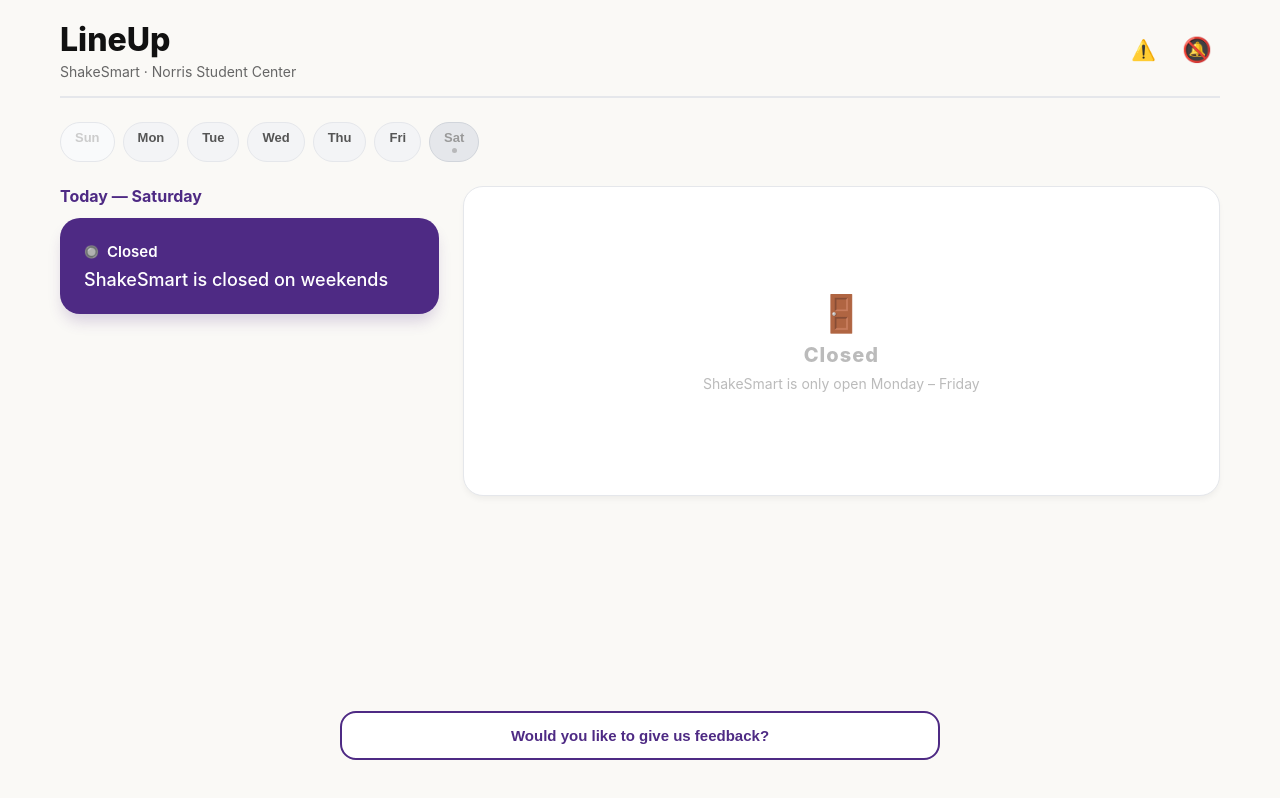
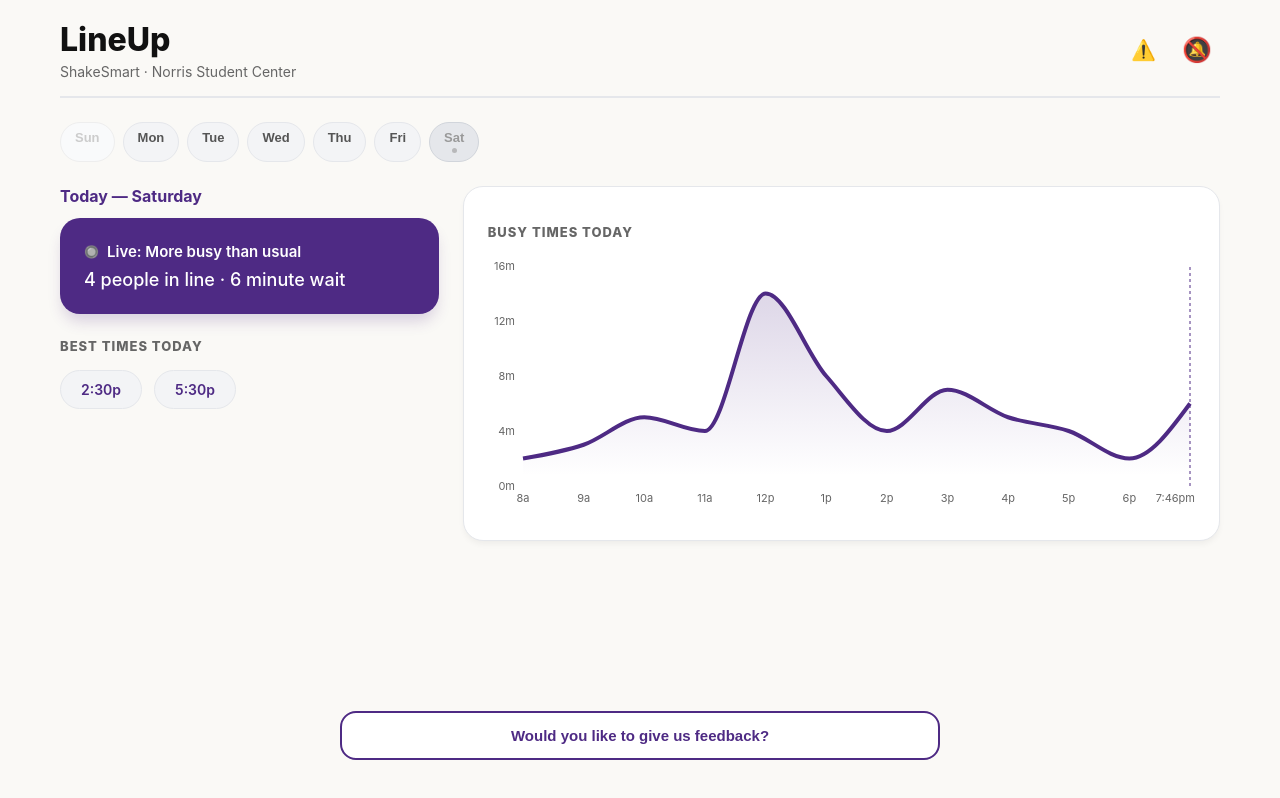
Before and after one commit to Aimee-Darlene-Izere-prog/LineUp, a React (Vite) app: page / in a window 1280 px wide. Built offline with nearby package versions, Linux system fonts and the light colour scheme.

Commit message:
Fixed hours of service

```diff
--- a/src/App.jsx
+++ b/src/App.jsx
@@ -3,26 +3,31 @@
 import './App.css';
 
 const baseHourlyTemplate = [
-  { hour: 9, label: '9a', baseWait: 3 },
-  { hour: 10, label: '10a', baseWait: 5 },
-  { hour: 11, label: '11a', baseWait: 4 },
+  { hour: 8,  label: '8a',  baseWait: 2  },
+  { hour: 9,  label: '9a',  baseWait: 3  },
+  { hour: 10, label: '10a', baseWait: 5  },
+  { hour: 11, label: '11a', baseWait: 4  },
   { hour: 12, label: '12p', baseWait: 14 },
-  { hour: 1, label: '1p', baseWait: 8 },
-  { hour: 2, label: '2p', baseWait: 4 },
-  { hour: 3, label: '3p', baseWait: 7 },
-  { hour: 4, label: '4p', baseWait: 5 },
-  { hour: 5, label: '5p', baseWait: 4 },
+  { hour: 13, label: '1p',  baseWait: 8  },
+  { hour: 14, label: '2p',  baseWait: 4  },
+  { hour: 15, label: '3p',  baseWait: 7  },
+  { hour: 16, label: '4p',  baseWait: 5  },
+  { hour: 17, label: '5p',  baseWait: 4  },
+  { hour: 18, label: '6p',  baseWait: 2  },
 ];
 
-// Historical data per day (index 0 = Sunday)
+const OPEN_HOUR  = 8;   // 8:00 am
+const CLOSE_HOUR = 18;  // 6:00 pm
+
+// Historical data per day (index 0 = Sunday) — 11 hourly slots (8a–6p)
 const historicalDataByDay = {
-  0: [2,3,3,8,5,3,4,3,2],   // Sun
-  1: [3,5,4,14,8,4,7,5,4],  // Mon
-  2: [4,6,5,13,7,4,6,5,3],  // Tue
-  3: [3,4,4,12,6,3,5,4,3],  // Wed
-  4: [4,7,6,15,9,5,8,6,4],  // Thu
-  5: [6,9,8,18,12,7,11,9,6],// Fri
-  6: [4,5,4,10,6,4,5,4,3],  // Sat
+  0: [1,2,3,3,8,5,3,4,3,2,1],   // Sun (closed, unused)
+  1: [2,3,5,4,14,8,4,7,5,4,2],  // Mon
+  2: [2,4,6,5,13,7,4,6,5,3,2],  // Tue
+  3: [2,3,4,4,12,6,3,5,4,3,1],  // Wed
+  4: [2,4,7,6,15,9,5,8,6,4,2],  // Thu
+  5: [3,6,9,8,18,12,7,11,9,6,3],// Fri
+  6: [1,4,5,4,10,6,4,5,4,3,1],  // Sat (closed, unused)
 };
 
 const DAY_NAMES = ['Sunday','Monday','Tuesday','Wednesday','Thursday','Friday','Saturday'];
@@ -53,14 +58,15 @@
     let generatedPoints = [];
 
     if (dayType === 'today') {
+      // Existing logic: solid for past hours, dashed for future
+      // hours in baseHourlyTemplate are now 24h values directly
       let liveCursorInserted = false;
       baseHourlyTemplate.forEach((point) => {
-        const target24Hour = point.hour < 9 ? point.hour + 12 : point.hour;
-        if (!liveCursorInserted && systemHourRaw < target24Hour) {
+        if (!liveCursorInserted && systemHourRaw < point.hour) {
           generatedPoints.push({ time: timeAnchorLabel, wait: liveWaitTime, futureWait: liveWaitTime });
           liveCursorInserted = true;
         }
-        if (systemHourRaw >= target24Hour) {
+        if (systemHourRaw >= point.hour) {
           generatedPoints.push({ time: point.label, wait: point.baseWait, futureWait: null });
         } else {
           generatedPoints.push({ time: point.label, wait: null, futureWait: point.baseWait });
@@ -70,11 +76,13 @@
         generatedPoints.push({ time: timeAnchorLabel, wait: liveWaitTime, futureWait: liveWaitTime });
       }
     } else if (dayType === 'past') {
+      // All solid — historical recorded data
       const historical = historicalDataByDay[dayIndex] || baseHourlyTemplate.map(p => p.baseWait);
       baseHourlyTemplate.forEach((point, i) => {
         generatedPoints.push({ time: point.label, wait: historical[i], futureWait: null });
       });
     } else {
+      // Future — all dashed predictions
       const predicted = historicalDataByDay[dayIndex] || baseHourlyTemplate.map(p => p.baseWait);
       baseHourlyTemplate.forEach((point, i) => {
         generatedPoints.push({ time: point.label, wait: null, futureWait: predicted[i] });
@@ -109,6 +117,7 @@
     }
   }, [liveData.waitTime]);
 
+  // Recompute chart when selected day changes
   useEffect(() => {
     if (selectedDayIndex === null) return;
     const now = new Date();
@@ -124,6 +133,17 @@
     const timeAnchorLabel = `${currentHour}:${minutesString}${ampm}`;
 
     let dayType;
+    // Compare by distance from today in the week
+    const diff = selectedDayIndex - todayIdx;
+    if (selectedDayIndex === todayIdx) {
+      dayType = 'today';
+    } else if (diff < 0 || diff >= 5) {
+      // Past: earlier in the week (simple: index < today), wrap for Sun
+      dayType = selectedDayIndex < todayIdx ? 'past' : 'future';
+    } else {
+      dayType = 'future';
+    }
+    // Simpler rule: any day index < todayIdx is past, > is future, === is today
     if (selectedDayIndex < todayIdx) dayType = 'past';
     else if (selectedDayIndex > todayIdx) dayType = 'future';
     else dayType = 'today';
@@ -189,6 +209,7 @@
     submitDataToSpreadsheet(userRating, feedbackNotes);
   };
 
+  // Determine selected day type for chart title / reference line visibility
   const getSelectedDayType = () => {
     if (selectedDayIndex === null) return 'today';
     if (selectedDayIndex < todayDayIndex) return 'past';
@@ -198,6 +219,12 @@
 
   const selectedDayType = getSelectedDayType();
   const isClosed = selectedDayIndex !== null && CLOSED_DAYS.includes(selectedDayIndex);
+
+  // Out-of-hours: viewing today but current time is before open or after close
+  const nowHour = new Date().getHours();
+  const isViewingToday = selectedDayIndex === todayDayIndex;
+  const outOfHours = isViewingToday && !isClosed && (nowHour < OPEN_HOUR || nowHour >= CLOSE_HOUR);
+  const opensToday  = nowHour < OPEN_HOUR;   // true = "opens later", false = "already closed today"
 
   return (
     <div className="dashboard-container">
@@ -240,31 +267,38 @@
         })}
       </div>
 
+      {/* Out-of-hours banner */}
+      {outOfHours && (
+        <div className="out-of-hours-banner">
+          <span className="out-of-hours-icon">{opensToday ? '🕗' : '🔒'}</span>
+          <div>
+            <p className="out-of-hours-title">
+              {opensToday ? "ShakeSmart isn\u2019t open yet" : 'ShakeSmart is closed'}
+            </p>
+            <p className="out-of-hours-sub">
+              {opensToday
+                ? 'Opens today at 8:00 am — check back soon!'
+                : 'Closed for today. Opens Monday–Friday, 8 am – 6 pm.'}
+            </p>
+          </div>
+        </div>
+      )}
+
       <main className="dashboard-grid">
         <section className="summary-column">
           <div className="day-banner">
             <span className="day-text">
               {selectedDayIndex === todayDayIndex ? `Today — ${currentDayStr}` : currentDayStr}
             </span>
-            {!isClosed && selectedDayType === 'past' && (
+            {selectedDayType === 'past' && (
               <span className="day-type-badge day-type-badge--past">Historical</span>
             )}
-            {!isClosed && selectedDayType === 'future' && (
+            {selectedDayType === 'future' && (
               <span className="day-type-badge day-type-badge--future">Predicted</span>
             )}
           </div>
 
           <div className="purple-card">
-            {isClosed ? (
-              <>
-                <div className="live-indicator">
-                  <span className="pulse-dot">🔘</span>
-                  <span>Closed</span>
-                </div>
-                <h2 className="card-stats">ShakeSmart is closed on weekends</h2>
-              </>
-            ) : (
-              <>
             <div className="live-indicator">
               <span className="pulse-dot">🔘</span>
               <span>
@@ -282,32 +316,20 @@
                 ? `Avg wait: ${historicalDataByDay[selectedDayIndex]?.[3] ?? '—'} min at peak`
                 : `Est. peak wait: ~${historicalDataByDay[selectedDayIndex]?.[3] ?? '—'} min`}
             </h2>
-              </>
-            )}
           </div>
 
-          {!isClosed && (
           <div className="section-container">
-              <h3 className="section-title">BEST TIMES {selectedDayType === 'today' ? 'TODAY' : 'THAT DAY'}</h3>
+            <h3 className="section-title">BEST TIMES {selectedDayType === 'today' ? 'TODAY' : selectedDayType === 'past' ? 'THAT DAY' : 'THAT DAY'}</h3>
             <div className="time-tag-container">
               {liveData.bestTimes.map(time => (
                 <span key={time} className="time-tag">{time}</span>
               ))}
             </div>
           </div>
-          )}
         </section>
 
         <section className="chart-column">
           <div className="section-container card-wrapper-bg">
-            {isClosed ? (
-              <div className="closed-message">
-                <span className="closed-icon">🚪</span>
-                <h3 className="closed-title">Closed</h3>
-                <p className="closed-subtitle">ShakeSmart is only open Monday – Friday</p>
-              </div>
-            ) : (
-              <>
             <h3 className="section-title">
               {selectedDayType === 'past' ? 'RECORDED WAIT TIMES' : selectedDayType === 'future' ? 'PREDICTED WAIT TIMES' : 'BUSY TIMES TODAY'}
             </h3>
@@ -334,8 +356,6 @@
                 </AreaChart>
               </ResponsiveContainer>
             </div>
-              </>
-            )}
           </div>
         </section>
       </main>
--- a/src/index.css
+++ b/src/index.css
@@ -309,7 +309,7 @@
   }
 }
 
-/* ── Day selector strip ── */
+/* ── Day selector strip (new) ── */
 
 .day-selector-strip {
   display: flex;
@@ -390,24 +390,6 @@
   border-color: #4e2a84;
 }
 
-/* Closed days (Sat / Sun) */
-.day-pill--closed {
-  background-color: #f9fafb;
-  color: #ccc;
-  border-color: #e5e7eb;
-  cursor: default;
-}
-.day-pill--closed:hover {
-  background-color: #f9fafb;
-  border-color: #e5e7eb;
-  color: #ccc;
-}
-.day-pill--closed.day-pill--selected {
-  background-color: #e5e7eb;
-  color: #999;
-  border-color: #d1d5db;
-}
-
 /* Day type badge shown next to day name */
 .day-type-badge {
   font-size: 11px;
@@ -434,27 +416,47 @@
   font-style: italic;
 }
 
-/* Closed message shown in place of the chart */
-.closed-message {
+/* ── Closed day pill ── */
+.day-pill--closed {
+  background-color: #f9fafb;
+  color: #ccc;
+  border-color: #eee;
+  cursor: default;
+}
+.day-pill--closed:hover {
+  background-color: #f9fafb;
+  border-color: #eee;
+  color: #ccc;
+}
+.day-pill--closed.day-pill--selected {
+  background-color: #e5e7eb;
+  color: #999;
+  border-color: #d1d5db;
+}
+
+/* ── Out-of-hours banner ── */
+.out-of-hours-banner {
   display: flex;
-  flex-direction: column;
   align-items: center;
-  justify-content: center;
-  height: 260px;
-  gap: 8px;
+  gap: 14px;
+  background-color: #fff8ed;
+  border: 1px solid #fde68a;
+  border-radius: 16px;
+  padding: 16px 20px;
+  margin-bottom: 24px;
 }
-.closed-icon {
-  font-size: 36px;
+.out-of-hours-icon {
+  font-size: 28px;
+  flex-shrink: 0;
 }
-.closed-title {
-  font-size: 20px;
-  font-weight: 800;
-  color: #bbb;
-  margin: 0;
-  letter-spacing: 1px;
+.out-of-hours-title {
+  font-size: 15px;
+  font-weight: 700;
+  color: #92400e;
+  margin: 0 0 4px 0;
 }
-.closed-subtitle {
-  font-size: 14px;
-  color: #bbb;
+.out-of-hours-sub {
+  font-size: 13px;
+  color: #b45309;
   margin: 0;
 }
```
Lines whose indentation alone changed are shown as unchanged.
